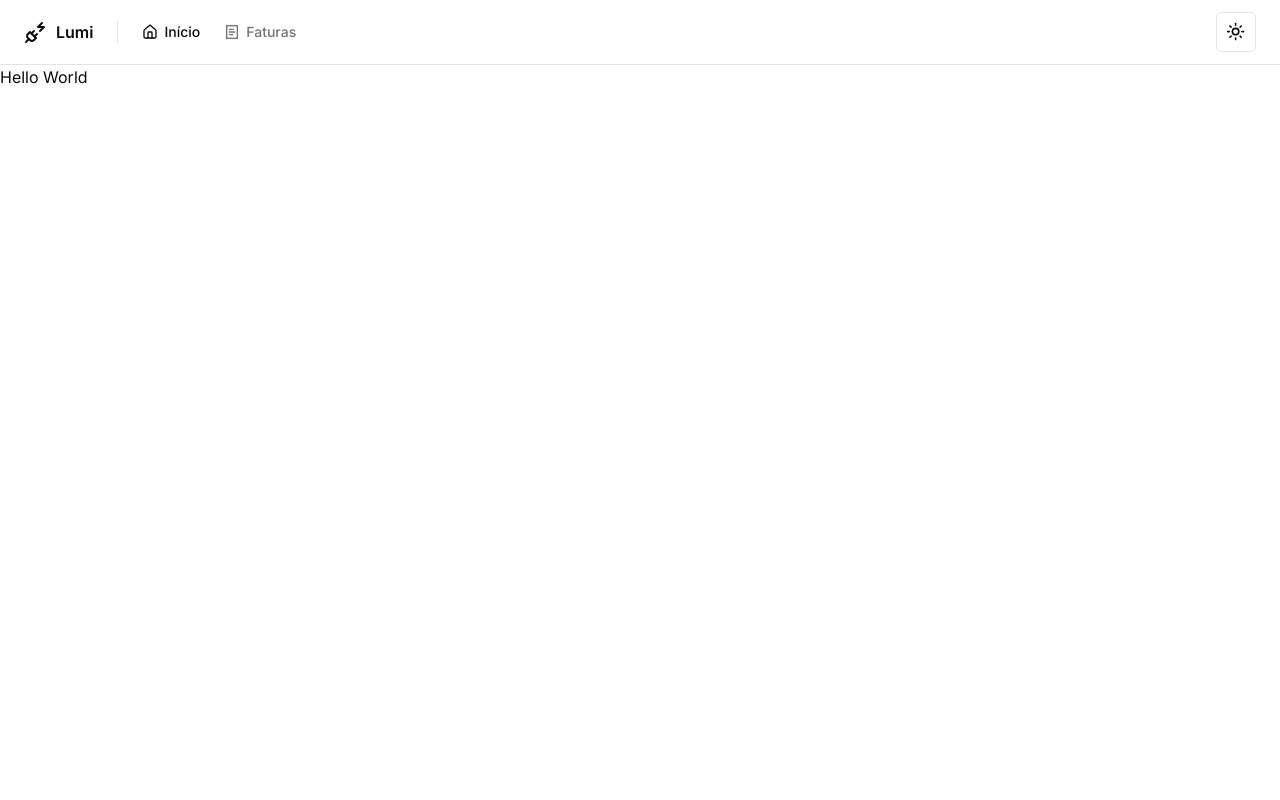
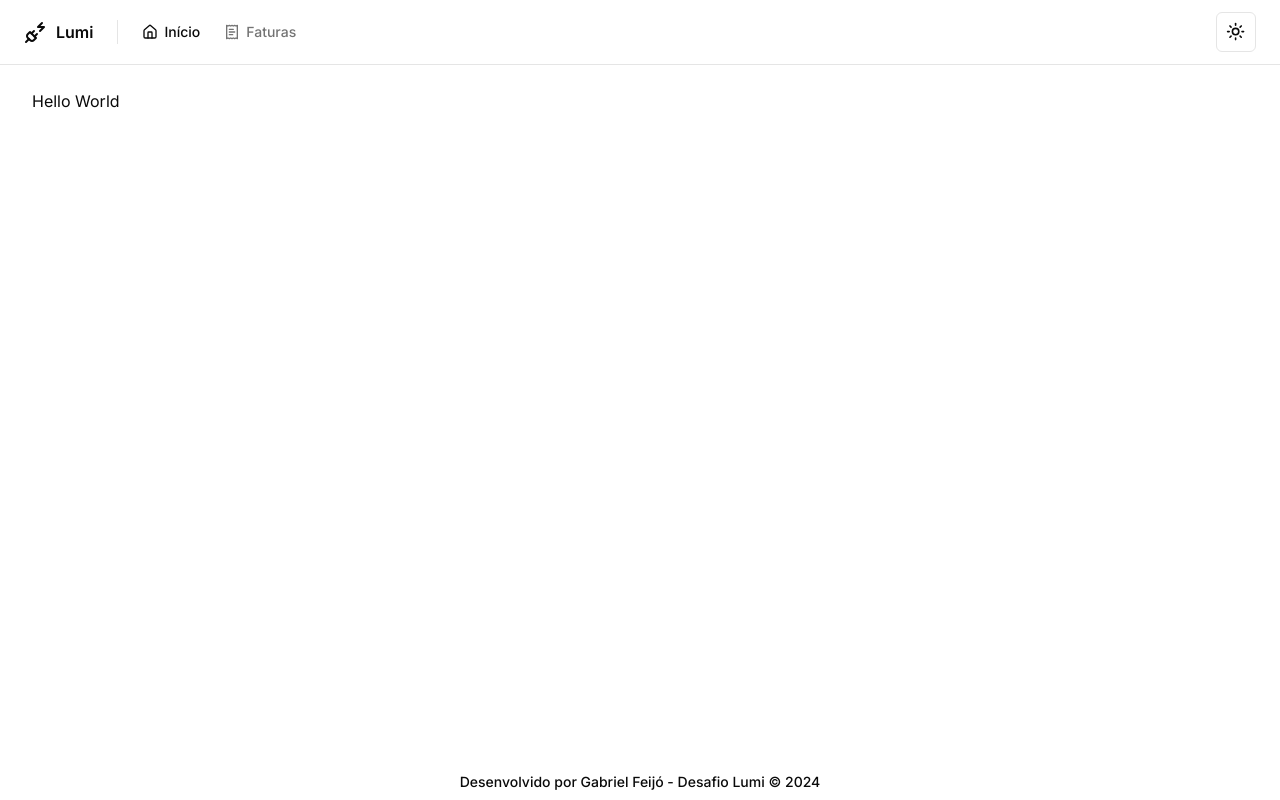
Before and after one commit to GabrielFeijo/Desafio-Lumi, a Next.js app in the folder lumi-front/: page / in a window 1280 px wide. Built offline with nearby package versions, Linux system fonts and the light colour scheme.

Commit message:
feat: add react query provider

```diff
--- a/lumi-front/src/app/layout.tsx
+++ b/lumi-front/src/app/layout.tsx
@@ -1,8 +1,12 @@
 import type { Metadata } from 'next';
 import { Inter } from 'next/font/google';
+import { ThemeProvider } from 'next-themes';
+
+import Footer from '@/components/footer';
+import { Header } from '@/components/header';
+import { ReactQueryProvider } from '@/providers/react-query-provider';
+
 import './globals.css';
-import { ThemeProvider } from 'next-themes';
-import { Header } from '@/components/header';
 
 const inter = Inter({ subsets: ['latin'] });
 
@@ -25,10 +29,13 @@ export default function RootLayout({
 					enableSystem
 					disableTransitionOnChange
 				>
-					<div className='antialiased'>
-						<Header />
-						{children}
-					</div>
+					<ReactQueryProvider>
+						<div className='antialiased'>
+							<Header />
+							<main className='p-8 pt-6 flex'>{children}</main>
+							<Footer />
+						</div>
+					</ReactQueryProvider>
 				</ThemeProvider>
 			</body>
 		</html>
--- /dev/null
+++ b/lumi-front/src/providers/react-query-provider.tsx
@@ -0,0 +1,10 @@
+'use client';
+
+import { PropsWithChildren, useState } from 'react';
+import { QueryClient, QueryClientProvider } from '@tanstack/react-query';
+
+export function ReactQueryProvider({ children }: PropsWithChildren) {
+	const [client] = useState(new QueryClient());
+
+	return <QueryClientProvider client={client}>{children}</QueryClientProvider>;
+}
```
